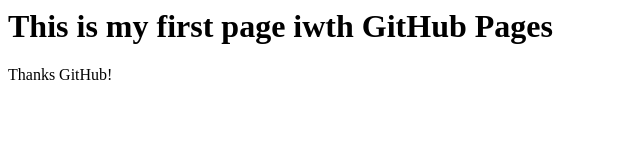
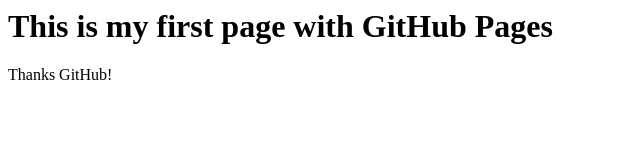
Before and after one commit to OldManT2410/verbose-happiness, a plain HTML site: page index.html in a window 1280 px wide. Shown: the full height of the page, 0-640 px from the left. Drawn offline with Linux system fonts and the light colour scheme.

Commit message:
Update index.html
Corrected spelling on line 2 from "iwth" to "with"

```diff
--- a/index.html
+++ b/index.html
@@ -1,4 +1,4 @@
 <html>
-<h1> This is my first page iwth GitHub Pages </h1>
+<h1> This is my first page with GitHub Pages </h1>
 <p> Thanks GitHub!</p>
 </html>
```
